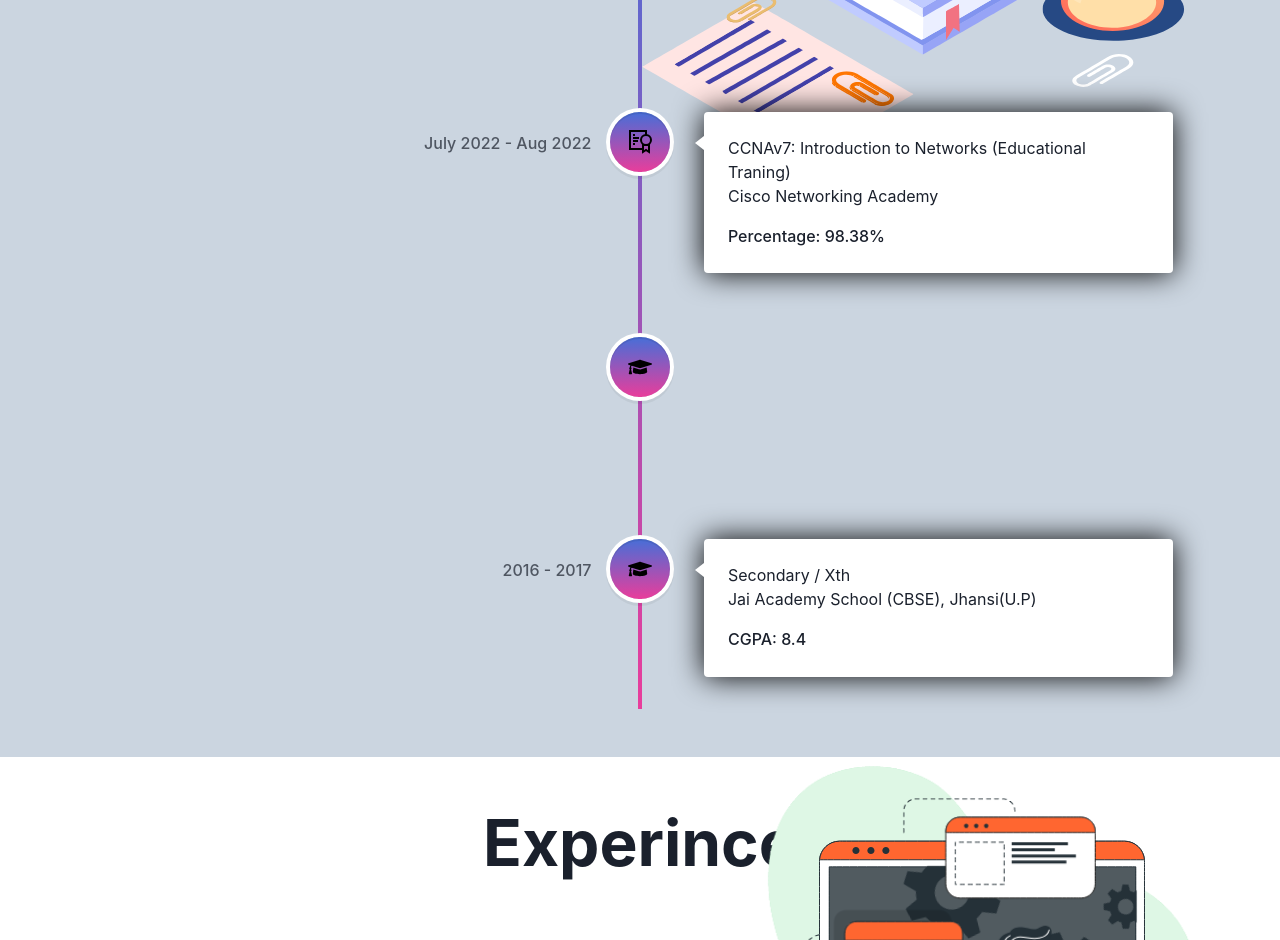
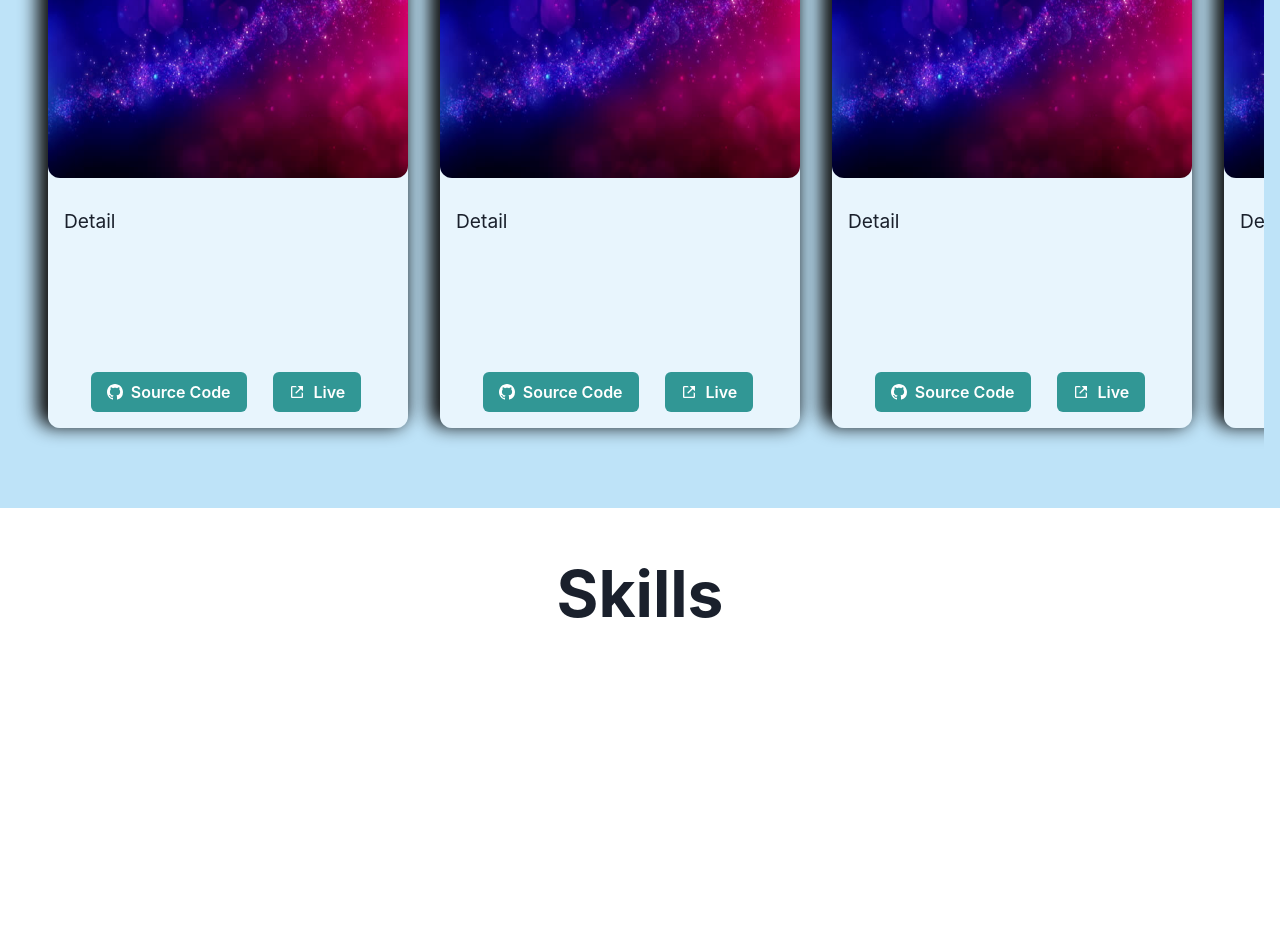
Before and after one commit to saksham-jain1/Portfolio, a React (Create React App) app: page / in a window 1280 px wide. Shown: the part 1860-2800 px from the top of the page. After the commit the page ends 2557 px from the top, so only its background shows below. Built offline with nearby package versions, Linux system fonts and the light colour scheme.

Commit message:
experince

```diff
--- a/package.json
+++ b/package.json
@@ -25,8 +25,8 @@
     "npm": "8.1.2"
   },
   "scripts": {
-    "start": "react-scripts --max_old_space_size=4096 start",
-    "build": "react-scripts --max_old_space_size=4096 build",
+    "start": "react-scripts start",
+    "build": "react-scripts build",
     "test": "react-scripts test",
     "eject": "react-scripts eject"
   },
--- a/src/App.js
+++ b/src/App.js
@@ -34,8 +34,8 @@ function App() {
           <Greeting />
         </Box>
         <About />
-      <Academics />
-      <Experince />
+      {/* <Academics />
+      <Experince /> */}
       <Project />
       <Skills />
       </Box>
```
